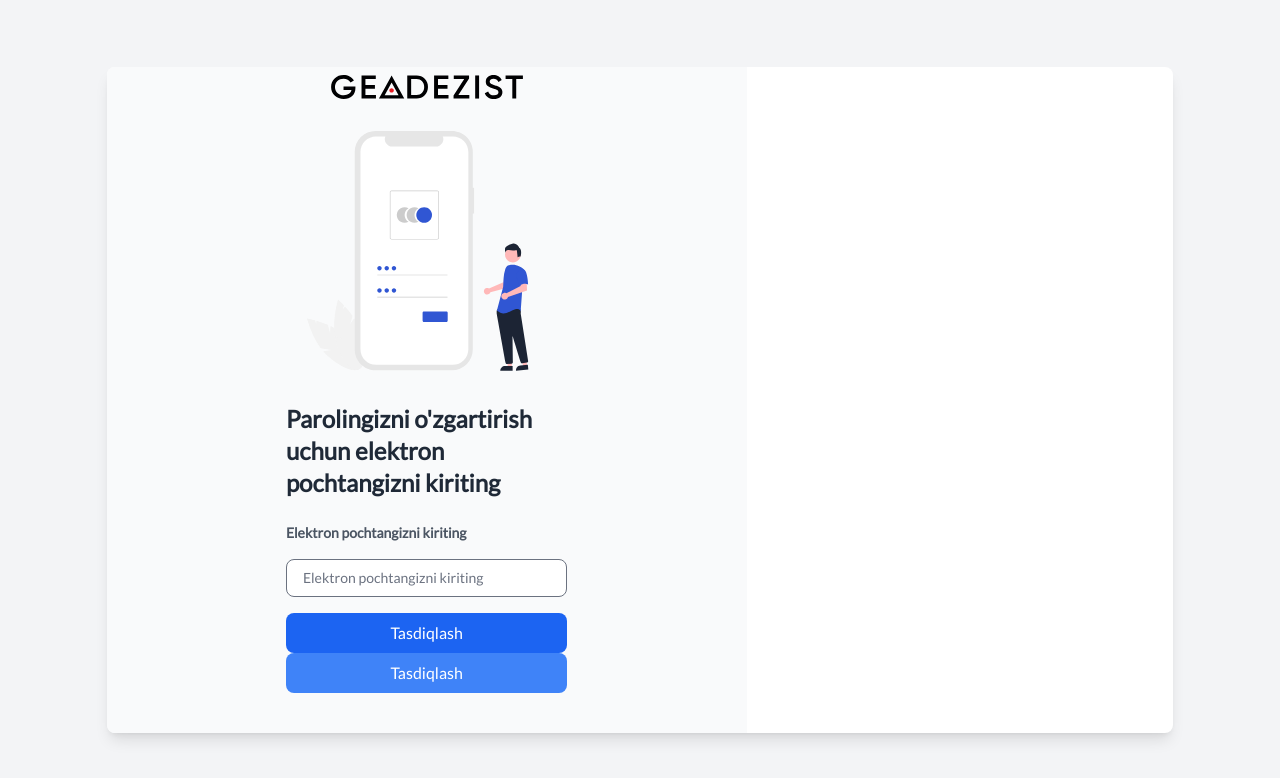
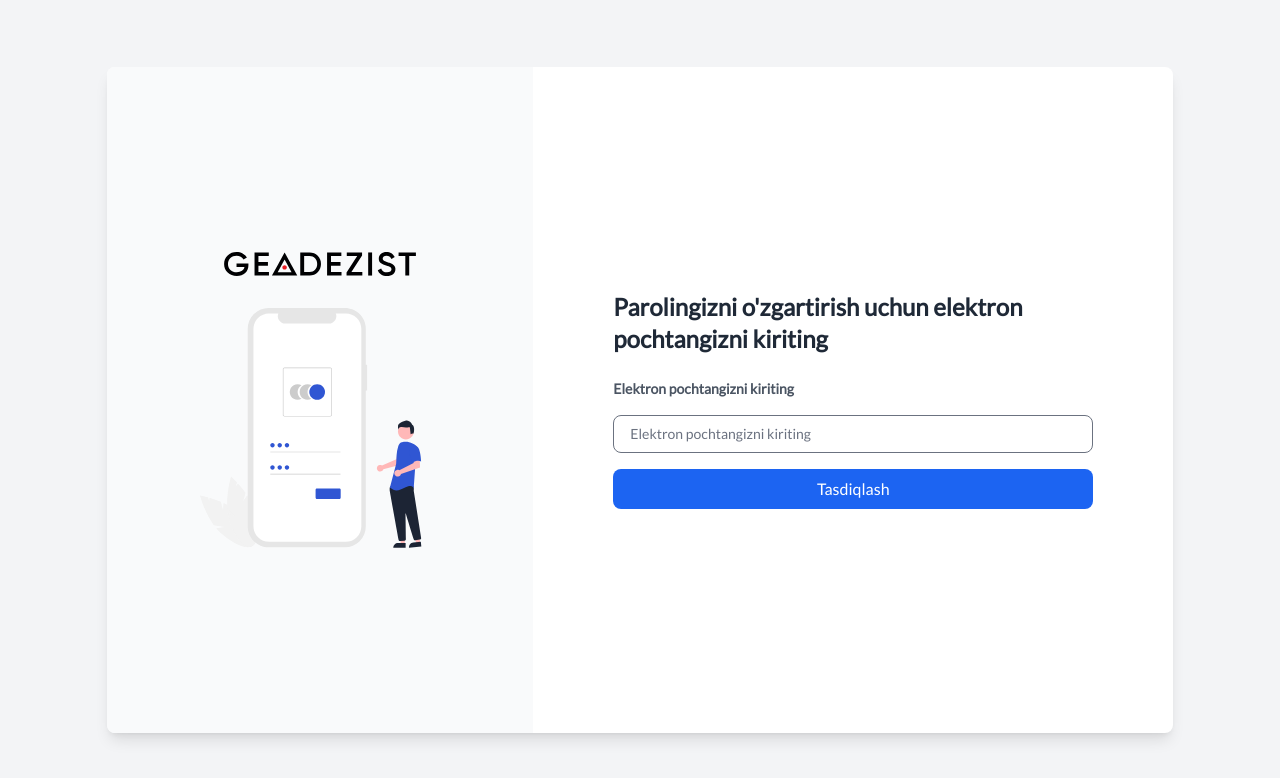
Before and after one commit to jasurhaydarovcode/GEADEZIST, a React (Vite) app: page /auth/confirm in a window 1280 px wide. Shown: the top 778 px of the page. Built offline with nearby package versions, Linux system fonts and the light colour scheme.

Commit message:
commit_yozish

```diff
--- a/src/pages/Auth/Confirm.tsx
+++ b/src/pages/Auth/Confirm.tsx
@@ -15,6 +15,10 @@ function Confirm() {
 
       if (!email.current?.value) {
         toast.error("Iltimos, elektron pochtangizni kiriting!");
+        return;
+      }
+     if(!email.current?.value.includes("@gmail.com")) {
+        toast.error("Iltimos, emailni to'liq kiriting!");
         return;
       }
 
@@ -44,13 +48,17 @@ function Confirm() {
 
     <div className="h-screen flex items-center justify-center bg-gray-100">
       <div className="flex flex-col lg:flex-row w-full lg:w-5/6 lg:h-5/6 bg-white shadow-lg rounded-lg overflow-hidden">
-        <div className="lg:w-3/5 w-full flex flex-col items-center justify-center bg-gray-50 p-8">
+        {/* Left side with logo and image */}
+        <div className="lg:w-2/5 w-full flex flex-col items-center justify-center bg-gray-50 p-8">
           <img src={Logo} alt="Logo" className="w-30 lg:w-48 mb-4 lg:mb-8" />
           <div className="w-40 lg:w-60">
             <img src={registerRasm} alt="Phone Illustration" />
           </div>
-          <div className="flex justify-center items-center w-full lg:w-3/5 p-6 lg:p-8">
-            <div className="w-full">
+        </div>
+
+        {/* Right side with form */}
+        <div className="lg:w-3/5 w-full flex flex-col justify-center items-center p-8">
+          <div className="w-full lg:w-5/6">
             <h2 className="text-xl lg:text-2xl font-bold text-gray-800 mb-4 lg:mb-6">
               Parolingizni o'zgartirish uchun elektron pochtangizni kiriting
             </h2>
@@ -72,15 +80,6 @@ function Confirm() {
                 type="submit"
                 className="w-full bg-blue-600 text-white py-2 px-4 rounded-lg hover:bg-blue-600 focus:outline-none focus:bg-blue-600"
               >
-                  {/* {loading ? "Tasdiqlamoqda" : "Tasdiqlash"} */}
-                  Tasdiqlash
-                </button>
-              </div>
-              <button
-                onClick={forgetPassword}
-                type="submit"
-                className="w-full bg-blue-500 text-white py-2 px-4 rounded-lg hover:bg-blue-600 focus:outline-none focus:bg-blue-600"
-              >
                 Tasdiqlash
               </button>
             </div>
```
Lines whose indentation alone changed are shown as unchanged.
